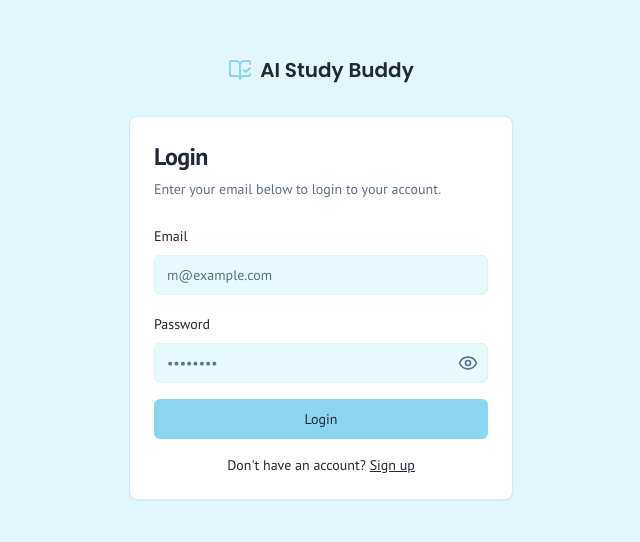
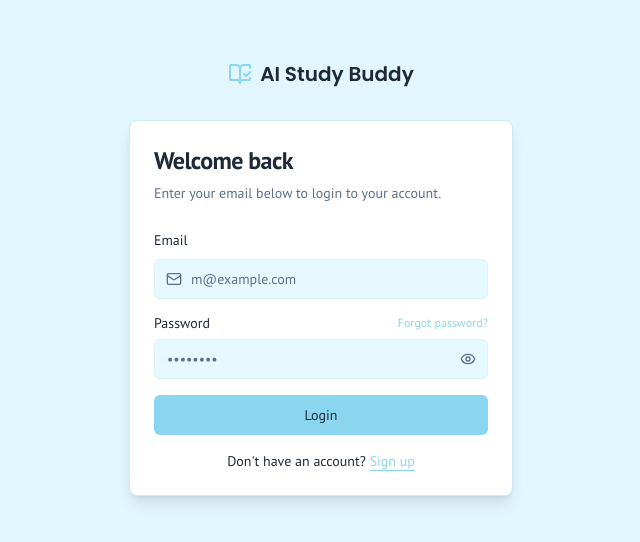
Before and after one commit to shahulhameedS22/AI-tutor-app, a Next.js app in the folder AI-tutor-main/: page /login in a window 1280 px wide. Shown: the part 122-664 px from the top of the page, without its empty margins (319-959 px from the left). Built offline with nearby package versions, Linux system fonts and the light colour scheme; no server answers.

Commit message:
Refactor login page with password reset functionality

```diff
--- a/AI-tutor-main/src/app/login/page.tsx
+++ b/AI-tutor-main/src/app/login/page.tsx
@@ -1,14 +1,14 @@
 'use client';
 
 import Link from 'next/link';
+import { useState } from 'react';
 import { useRouter } from 'next/navigation';
-import { useState } from 'react';
 import { useForm } from 'react-hook-form';
 import { zodResolver } from '@hookform/resolvers/zod';
 import * as z from 'zod';
-import { Eye, EyeOff } from 'lucide-react';
 
 import { useToast } from '@/hooks/use-toast';
+
 import { Button } from '@/components/ui/button';
 
 import {
@@ -29,20 +29,31 @@ import {
 } from '@/components/ui/form';
 
 import { Input } from '@/components/ui/input';
+
 import { useAuth } from '@/firebase';
 
-import { signInWithEmailAndPassword } from 'firebase/auth';
+import {
+  signInWithEmailAndPassword,
+  sendPasswordResetEmail,
+} from 'firebase/auth';
 
 import { Logo } from '@/components/logo';
 
+import {
+  Eye,
+  EyeOff,
+  Loader2,
+  Mail,
+} from 'lucide-react';
+
 const formSchema = z.object({
-  email: z.string().email({
-    message: 'Please enter a valid email.',
-  }),
+  email: z
+    .string()
+    .email({ message: 'Please enter a valid email address.' }),
 
-  password: z.string().min(1, {
-    message: 'Password is required.',
-  }),
+  password: z
+    .string()
+    .min(1, { message: 'Password is required.' }),
 });
 
 export default function LoginPage() {
@@ -51,10 +62,11 @@ export default function LoginPage() {
   const { toast } = useToast();
 
   const [showPassword, setShowPassword] = useState(false);
+  const [isLoggingIn, setIsLoggingIn] = useState(false);
+  const [isResettingPassword, setIsResettingPassword] = useState(false);
 
   const form = useForm<z.infer<typeof formSchema>>({
     resolver: zodResolver(formSchema),
-
     defaultValues: {
       email: '',
       password: '',
@@ -62,126 +74,205 @@ export default function LoginPage() {
   });
 
   async function onSubmit(values: z.infer<typeof formSchema>) {
+    if (isLoggingIn) return;
+
+    setIsLoggingIn(true);
+
     try {
       await signInWithEmailAndPassword(
         auth,
-        values.email,
+        values.email.trim(),
         values.password
       );
 
       toast({
-        title: 'Login Successful',
+        title: 'Welcome back! 👋',
+        description: 'You have successfully logged in.',
       });
 
       router.push('/dashboard');
-
     } catch (error: any) {
       console.error('Login Error:', error);
 
+      let message = 'Unable to login. Please try again.';
+
+      if (error?.code === 'auth/invalid-credential') {
+        message = 'Invalid email or password.';
+      } else if (error?.code === 'auth/user-not-found') {
+        message = 'No account was found with this email.';
+      } else if (error?.code === 'auth/wrong-password') {
+        message = 'Incorrect password.';
+      } else if (error?.code === 'auth/too-many-requests') {
+        message =
+          'Too many unsuccessful attempts. Please wait and try again later.';
+      } else if (error?.code === 'auth/network-request-failed') {
+        message =
+          'Network error. Please check your internet connection.';
+      }
+
       toast({
         variant: 'destructive',
-        title: 'Login Failed',
-        description: 'Invalid email or password.',
+        title: 'Login failed',
+        description: message,
       });
+    } finally {
+      setIsLoggingIn(false);
+    }
+  }
+
+  async function handleForgotPassword() {
+    const email = form.getValues('email').trim();
+
+    if (!email) {
+      toast({
+        variant: 'destructive',
+        title: 'Email required',
+        description: 'Enter your email address first.',
+      });
+      return;
+    }
+
+    const emailValidation = z
+      .string()
+      .email()
+      .safeParse(email);
+
+    if (!emailValidation.success) {
+      toast({
+        variant: 'destructive',
+        title: 'Invalid email',
+        description: 'Please enter a valid email address.',
+      });
+      return;
+    }
+
+    if (isResettingPassword) return;
+
+    setIsResettingPassword(true);
+
+    try {
+      await sendPasswordResetEmail(auth, email);
+
+      toast({
+        title: 'Password reset email sent',
+        description:
+          'Check your email for instructions to reset your password.',
+      });
+    } catch (error: any) {
+      console.error('Password Reset Error:', error);
+
+      toast({
+        variant: 'destructive',
+        title: 'Unable to reset password',
+        description:
+          'Please check the email address and try again.',
+      });
+    } finally {
+      setIsResettingPassword(false);
     }
   }
 
   return (
-    <div className="flex min-h-screen flex-col items-center justify-center bg-muted/40">
-
+    <div className="flex min-h-screen flex-col items-center justify-center bg-muted/40 px-4 py-8">
       <div className="mb-8">
         <Logo />
       </div>
 
-      <Card className="w-full max-w-sm">
-
+      <Card className="w-full max-w-sm shadow-lg">
         <CardHeader>
-
           <CardTitle className="text-2xl">
-            Login
+            Welcome back
           </CardTitle>
 
           <CardDescription>
             Enter your email below to login to your account.
           </CardDescription>
-
         </CardHeader>
 
         <CardContent>
-
           <Form {...form}>
-
             <form
               onSubmit={form.handleSubmit(onSubmit)}
               className="grid gap-4"
             >
-
-              {/* Email */}
               <FormField
                 control={form.control}
                 name="email"
                 render={({ field }) => (
                   <FormItem>
-
                     <FormLabel>Email</FormLabel>
 
                     <FormControl>
-                      <Input
-                        type="email"
-                        placeholder="m@example.com"
-                        {...field}
-                      />
+                      <div className="relative">
+                        <Mail className="absolute left-3 top-1/2 h-4 w-4 -translate-y-1/2 text-muted-foreground" />
+
+                        <Input
+                          type="email"
+                          placeholder="m@example.com"
+                          className="pl-9"
+                          autoComplete="email"
+                          {...field}
+                        />
+                      </div>
                     </FormControl>
 
                     <FormMessage />
-
                   </FormItem>
                 )}
               />
 
-              {/* Password */}
               <FormField
                 control={form.control}
                 name="password"
                 render={({ field }) => (
                   <FormItem>
+                    <div className="flex items-center justify-between">
+                      <FormLabel>Password</FormLabel>
 
-                    <FormLabel>Password</FormLabel>
+                      <button
+                        type="button"
+                        onClick={handleForgotPassword}
+                        disabled={isResettingPassword}
+                        className="text-xs text-primary underline-offset-4 hover:underline disabled:opacity-50"
+                      >
+                        {isResettingPassword
+                          ? 'Sending...'
+                          : 'Forgot password?'}
+                      </button>
+                    </div>
 
                     <FormControl>
                       <div className="relative">
-
                         <Input
                           type={showPassword ? 'text' : 'password'}
                           placeholder="••••••••"
                           className="pr-10"
+                          autoComplete="current-password"
                           {...field}
                         />
 
                         <button
                           type="button"
-                          onClick={() =>
-                            setShowPassword((prev) => !prev)
-                          }
-                          className="absolute right-0 top-0 flex h-full w-10 items-center justify-center text-muted-foreground hover:text-foreground"
                           aria-label={
                             showPassword
                               ? 'Hide password'
                               : 'Show password'
                           }
+                          onClick={() =>
+                            setShowPassword((prev) => !prev)
+                          }
+                          className="absolute right-3 top-1/2 -translate-y-1/2 text-muted-foreground hover:text-foreground"
                         >
                           {showPassword ? (
-                            <EyeOff className="h-5 w-5" />
+                            <EyeOff className="h-4 w-4" />
                           ) : (
-                            <Eye className="h-5 w-5" />
+                            <Eye className="h-4 w-4" />
                           )}
                         </button>
-
                       </div>
                     </FormControl>
 
                     <FormMessage />
-
                   </FormItem>
                 )}
               />
@@ -189,31 +280,32 @@ export default function LoginPage() {
               <Button
                 type="submit"
                 className="w-full"
+                disabled={isLoggingIn}
               >
-                Login
+                {isLoggingIn ? (
+                  <>
+                    <Loader2 className="mr-2 h-4 w-4 animate-spin" />
+                    Logging in...
+                  </>
+                ) : (
+                  'Login'
+                )}
               </Button>
-
             </form>
-
           </Form>
 
           <div className="mt-4 text-center text-sm">
-
             Don&apos;t have an account?{' '}
 
             <Link
               href="/signup"
-              className="underline"
+              className="font-medium text-primary underline underline-offset-4"
             >
               Sign up
             </Link>
-
           </div>
-
         </CardContent>
-
       </Card>
-
     </div>
   );
 }
```
